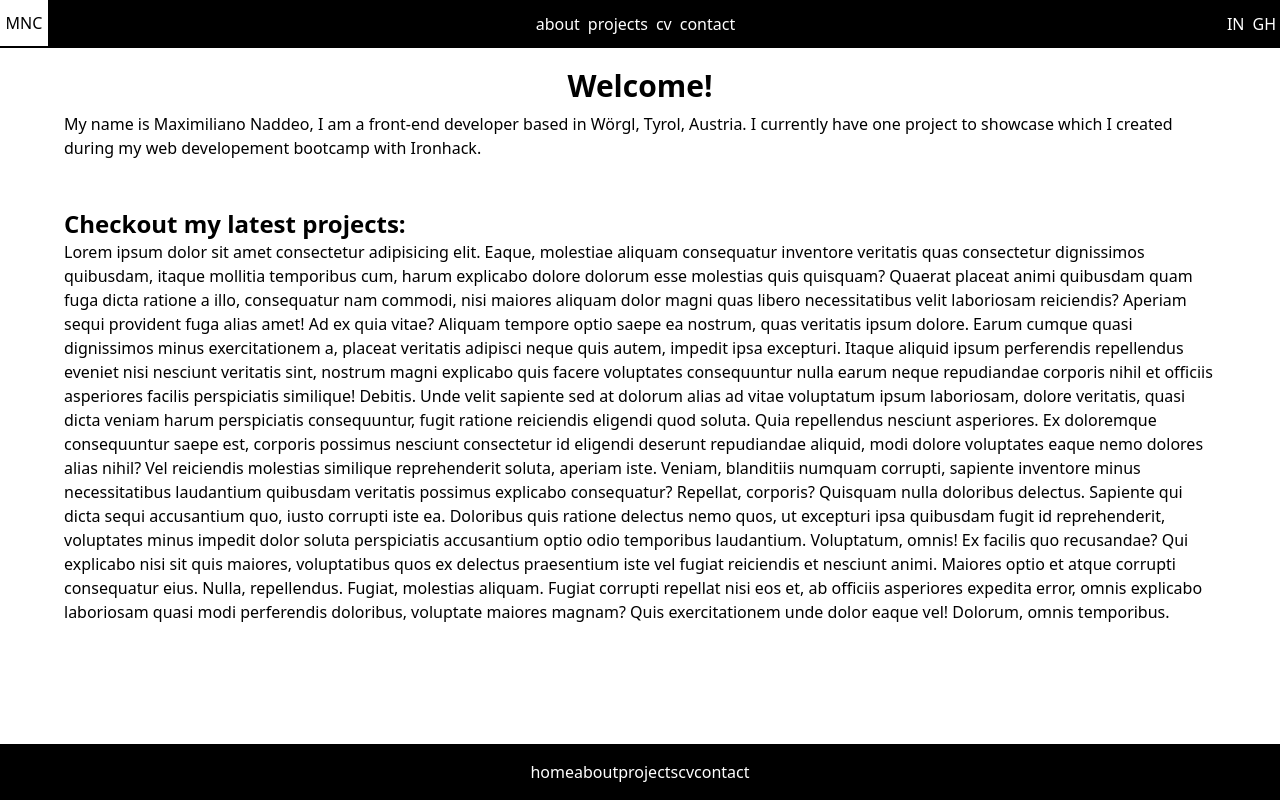
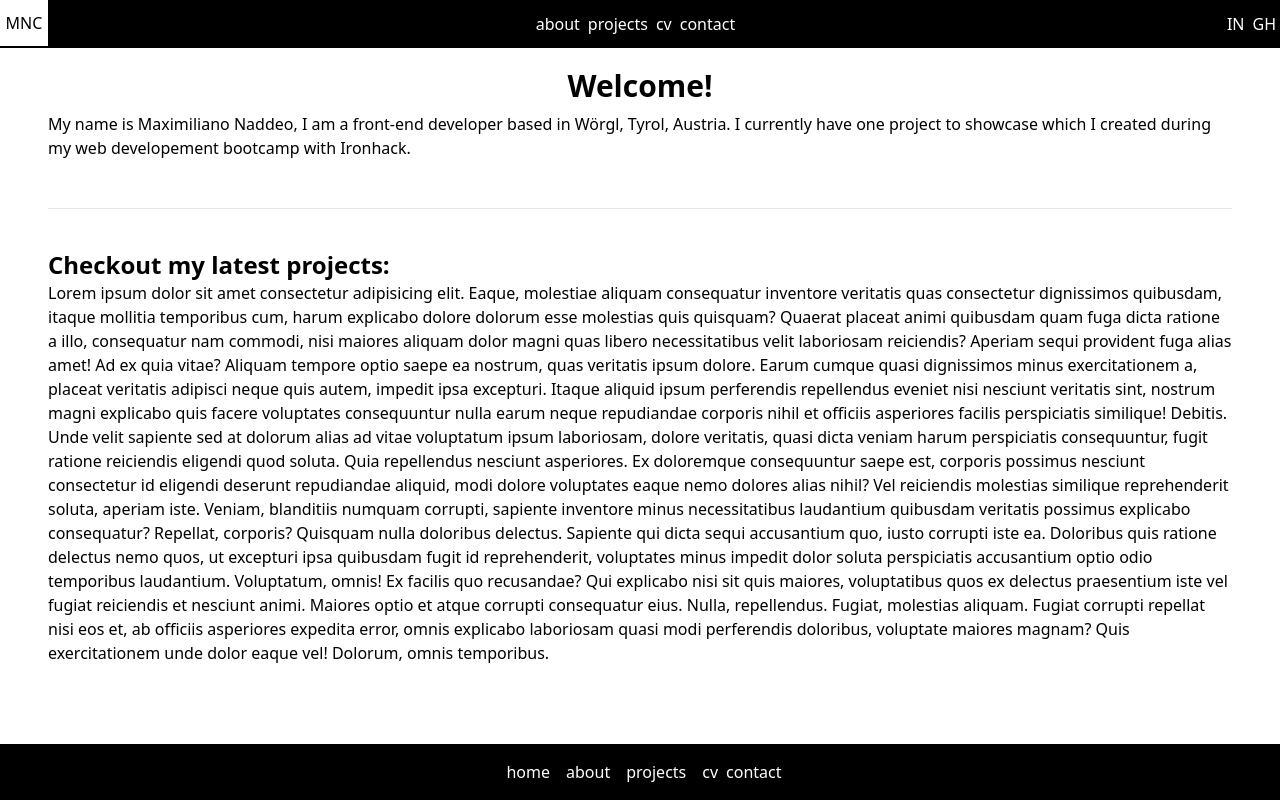
Before and after one commit to mwnCoding/portfolio, a React (Vite) app: page / in a window 1280 px wide. Built offline with nearby package versions, Linux system fonts and the light colour scheme.

Commit message:
change margin footer

```diff
--- a/src/components/Footer.jsx
+++ b/src/components/Footer.jsx
@@ -4,10 +4,10 @@ function Footer() {
       id="footer"
       className="flex justify-center items-center bg-black text-white w-screen mt-auto py-4"
     >
-      <span>home</span>
-      <span>about</span>
-      <span>projects</span>
-      <span>cv</span>
+      <span className="mx-2">home</span>
+      <span className="mx-2">about</span>
+      <span className="mx-2">projects</span>
+      <span className="mx-2">cv</span>
       <span>contact</span>
     </footer>
   );
--- a/src/pages/HomePage.jsx
+++ b/src/pages/HomePage.jsx
@@ -3,7 +3,7 @@ import "../index.css";
 function HomePage() {
   return (
     <>
-      <div className="flex flex-col items-center mb-10 mx-16">
+      <div className="flex flex-col items-center mb-10 mx-12">
         <h1 className="text-3xl font-bold mb-2">Welcome!</h1>
         <p className="mb-12">
           My name is Maximiliano Naddeo, I am a front-end developer based in
@@ -11,6 +11,7 @@ function HomePage() {
           I created during my web developement bootcamp with Ironhack.
         </p>
         <div>
+          <hr className="mb-10" />
           <h2 className="text-2xl font-bold">Checkout my latest projects:</h2>
           <p>
             Lorem ipsum dolor sit amet consectetur adipisicing elit. Eaque,
```
